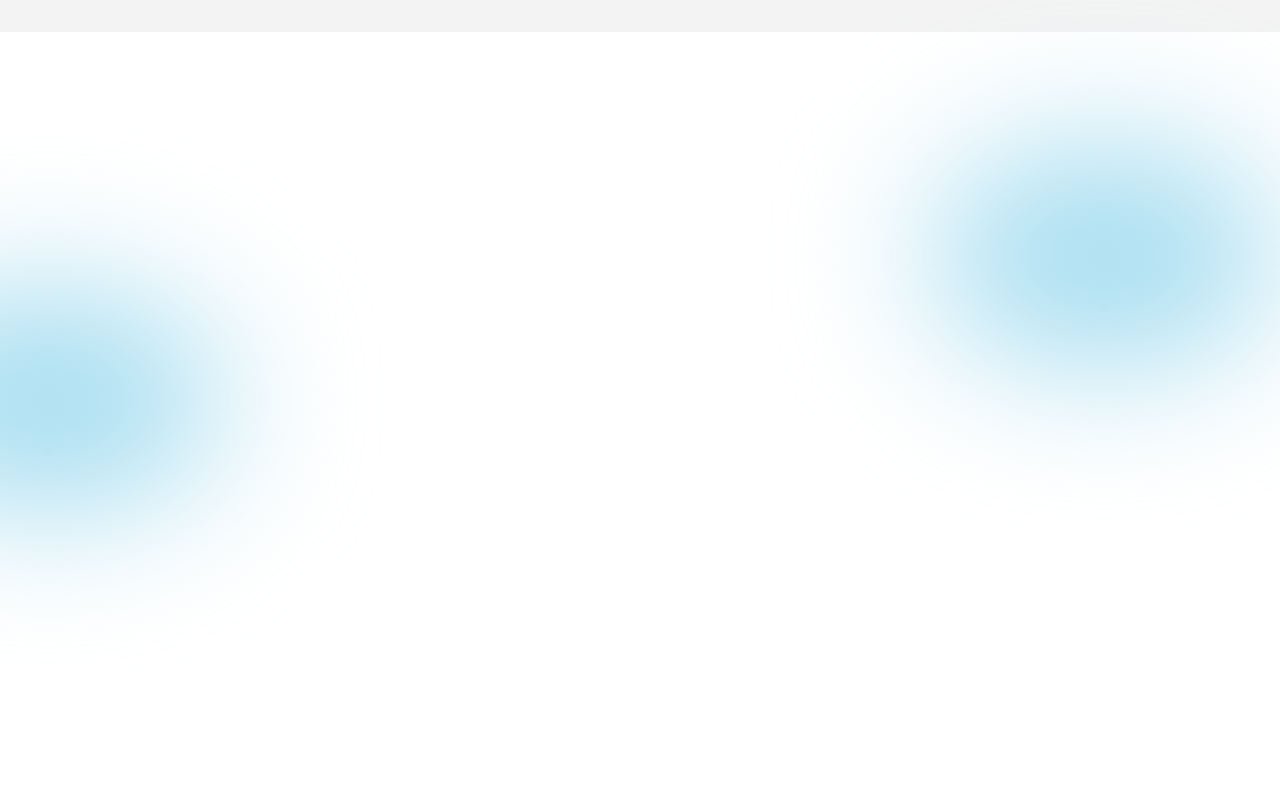
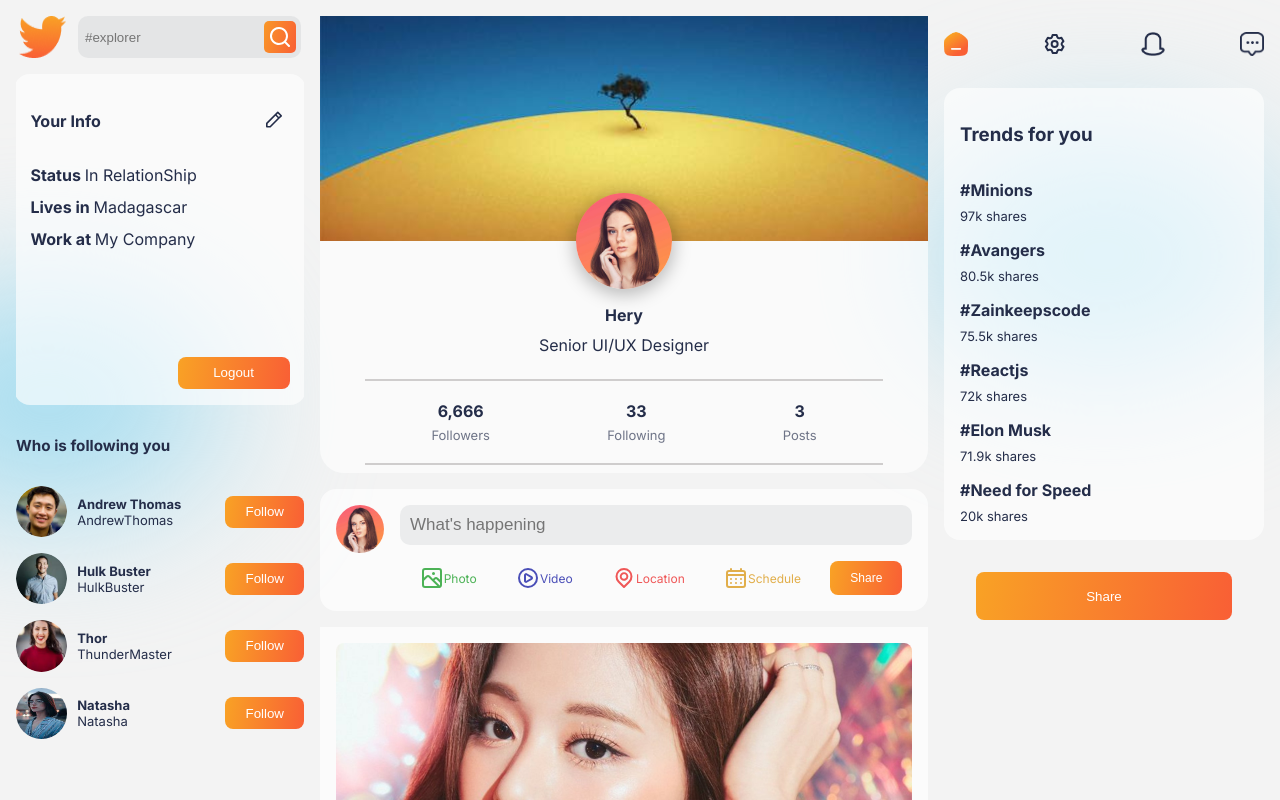
Before and after one commit to Hery3333/SocialMediaApp, a React (Create React App) app: page / in a window 1280 px wide. Shown: the top 800 px of the page. Built offline with nearby package versions, Linux system fonts and the light colour scheme; the HTML template or start-up script is replaced by a standard one.

Commit message:
Finished ProfilePage

```diff
--- /dev/null
+++ b/src/components/InfoCard/InfoCard.css
@@ -0,0 +1,26 @@
+.InfoCard{
+    display: flex;
+    flex-direction: column;
+    gap: 0.75rem;
+    background-color: var(--cardColor);
+    padding: 1rem;
+    border-radius: 1rem;
+    width: 90%;
+}
+
+.infoHead{
+    display: flex;
+    justify-content: space-between;
+    align-items: center;
+}
+
+.infoHead>div:hover{
+    cursor: pointer;
+}
+
+.logout-button{
+    width: 7rem;
+    height: 2rem;
+    margin-top: 6rem;
+    align-self: flex-end;
+}
--- /dev/null
+++ b/src/components/InfoCard/InfoCard.jsx
@@ -0,0 +1,39 @@
+import React from 'react'
+import './InfoCard.css'
+import {UilPen} from "@iconscout/react-unicons"
+const InfoCard = () => {
+  return (
+    <div className='InfoCard'>
+        <div className="infoHead">
+          <h4>Your Info</h4>
+          <div>
+            <UilPen width="2rem" height='1.2rem'/>
+          </div>
+        </div>
+        <div className="info">
+          <span>
+            <b>Status </b>
+          </span>
+          <span>In RelationShip</span>
+        </div>
+        <div className="info">
+          <span>
+            <b>Lives in </b>
+          </span>
+          <span>Madagascar</span>
+        </div>
+        <div className="info">
+          <span>
+            <b>Work at </b>
+          </span>
+          <span>My Company</span>
+        </div>
+
+        <button className='button logout-button'>
+          Logout
+        </button>
+    </div>
+  )
+}
+
+export default InfoCard
--- a/src/components/Post/Post.jsx
+++ b/src/components/Post/Post.jsx
@@ -16,7 +16,7 @@
         <img src={Comment} />
         <img src={Share} />
       </div>
-      <span> {data.likes} likes</span>
+      <span style={{color: "var(--gray)", fontSize: '13px'}}> {data.likes} likes</span>
 
       <div className="detail">
         <span><b> {data.name} </b></span>
--- a/src/components/ProfileCard/ProfileCard.jsx
+++ b/src/components/ProfileCard/ProfileCard.jsx
@@ -3,6 +3,10 @@
 import Profile from '../../img/profileImg.jpg'
 import './ProfileCard.css'
 const ProfileCard = () => {
+
+
+  const ProfilePage = true;
+
   return (
     <div className="ProfileCard">
         <div className="ProfileImages">
@@ -20,17 +24,27 @@
               <span>6,666</span>
               <span>Followers</span>
             </div>
-            <div className="vl"></div>
+
             <div className="follow">
               <span>33</span>
               <span>Following</span>
             </div>
+            {ProfilePage && (
+              <>
+                <div className="follow">
+                  <span>3</span>
+                  <span>Posts</span>
+                </div>
+              </>
+            )}
           </div>
           <hr/>
         </div>
-        <span>
+        {ProfilePage ? '' : <span>
           My Profile
         </span>
+        }
+
     </div>
   )
 }
--- /dev/null
+++ b/src/components/ProfileLeft/ProfileLeft.jsx
@@ -0,0 +1,17 @@
+import React from 'react'
+import LogoSearch from '../logoSearch/LogoSearch'
+import FollowersCard from '../followersCard/FollowersCard'
+import InfoCard from '../InfoCard/InfoCard'
+import '../profileSide/profileSide.css'
+
+const ProfileLeft = () => {
+  return (
+    <div className='ProfileSide'>
+        <LogoSearch/>
+        <InfoCard/>
+        <FollowersCard/>
+    </div>
+  )
+}
+
+export default ProfileLeft
--- a/src/pages/Profile/Profile.css
+++ b/src/pages/Profile/Profile.css
@@ -0,0 +1,12 @@
+.Profile{
+    position: relative;
+    display: grid;
+    grid-template-columns: 18rem auto 20rem;
+    gap: 1rem;
+}
+
+.Profile-center{
+    display: flex;
+    flex-direction: column;
+    gap: 1rem;
+}
--- a/src/pages/Profile/Profile.jsx
+++ b/src/pages/Profile/Profile.jsx
@@ -1,9 +1,18 @@
 import React from 'react'
+import ProfileLeft from '../../components/ProfileLeft/ProfileLeft'
+import PostSide from '../../components/PostSide/PostSide'
 import './Profile.css'
+import ProfileCard from '../../components/ProfileCard/ProfileCard'
+import RightSide from '../../components/RightSide/RightSide'
 const Profile = () => {
   return (
     <div className='Profile'>
-
+        <ProfileLeft/>
+        <div className="Profile-center">
+          <ProfileCard/>
+          <PostSide/>
+        </div>
+        <RightSide/>
     </div>
   )
 }
```
